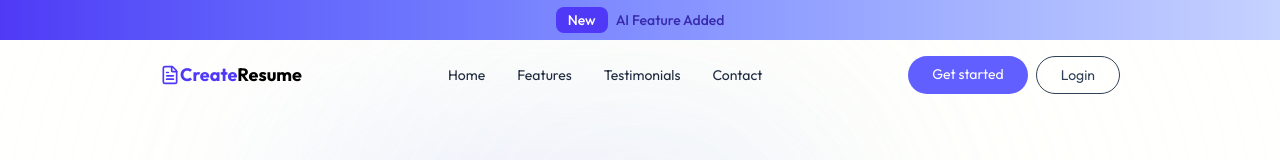
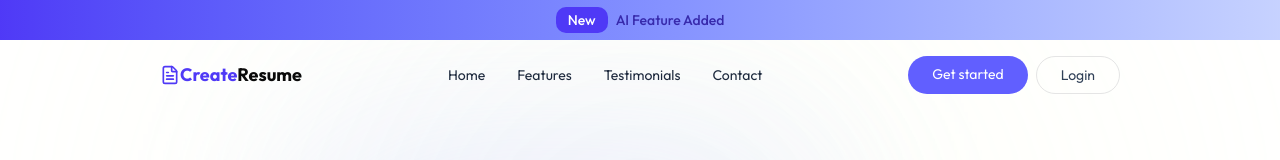
Before and after one commit to Osas706/create-resume, a React (Vite) app in the folder frontend/: page / in a window 1280 px wide. Shown: the top 160 px of the page. Built offline with nearby package versions, Linux system fonts and the light colour scheme; the HTML template or start-up script is replaced by a standard one.

Commit message:
css (updated css )

```diff
--- a/frontend/src/index.css
+++ b/frontend/src/index.css
@@ -1,6 +1,10 @@
 @import url("https://fonts.googleapis.com/css2?family=Outfit:wght@100..900&family=Poppins:ital,wght@0,100;0,200;0,300;0,400;0,500;0,600;0,700;0,800;0,900;1,100;1,200;1,300;1,400;1,500;1,600;1,700;1,800;1,900&family=Roboto:ital,wght@0,100..900;1,100..900&display=swap");
 
 @import "tailwindcss";
+
+@import "tw-animate-css";
+
+@custom-variant dark (&:is(.dark *));
 
 * {
   font-family: "Outfit", sans-serif;
@@ -9,6 +13,14 @@
 @layer base {
   button {
     @apply cursor-pointer;
+  }
+
+  input:not([type='checkbox']){
+    @apply outline-none border border-gray-300 focus:ring-indigo-600 focus:border-indigo-600 rounded-md ;
+  }
+
+  textarea{
+    @apply outline-none border border-gray-300 focus:ring-indigo-600 focus:border-indigo-600 rounded-md resize-none;
   }
 }
 
@@ -28,3 +40,119 @@
 .marquee-reverse {
   animation-direction: reverse;
 }
+
+@theme inline {
+  --radius-sm: calc(var(--radius) - 4px);
+  --radius-md: calc(var(--radius) - 2px);
+  --radius-lg: var(--radius);
+  --radius-xl: calc(var(--radius) + 4px);
+  --color-background: var(--background);
+  --color-foreground: var(--foreground);
+  --color-card: var(--card);
+  --color-card-foreground: var(--card-foreground);
+  --color-popover: var(--popover);
+  --color-popover-foreground: var(--popover-foreground);
+  --color-primary: var(--primary);
+  --color-primary-foreground: var(--primary-foreground);
+  --color-secondary: var(--secondary);
+  --color-secondary-foreground: var(--secondary-foreground);
+  --color-muted: var(--muted);
+  --color-muted-foreground: var(--muted-foreground);
+  --color-accent: var(--accent);
+  --color-accent-foreground: var(--accent-foreground);
+  --color-destructive: var(--destructive);
+  --color-border: var(--border);
+  --color-input: var(--input);
+  --color-ring: var(--ring);
+  --color-chart-1: var(--chart-1);
+  --color-chart-2: var(--chart-2);
+  --color-chart-3: var(--chart-3);
+  --color-chart-4: var(--chart-4);
+  --color-chart-5: var(--chart-5);
+  --color-sidebar: var(--sidebar);
+  --color-sidebar-foreground: var(--sidebar-foreground);
+  --color-sidebar-primary: var(--sidebar-primary);
+  --color-sidebar-primary-foreground: var(--sidebar-primary-foreground);
+  --color-sidebar-accent: var(--sidebar-accent);
+  --color-sidebar-accent-foreground: var(--sidebar-accent-foreground);
+  --color-sidebar-border: var(--sidebar-border);
+  --color-sidebar-ring: var(--sidebar-ring);
+}
+
+:root {
+  --radius: 0.625rem;
+  --background: oklch(1 0 0);
+  --foreground: oklch(0.145 0 0);
+  --card: oklch(1 0 0);
+  --card-foreground: oklch(0.145 0 0);
+  --popover: oklch(1 0 0);
+  --popover-foreground: oklch(0.145 0 0);
+  --primary: oklch(0.205 0 0);
+  --primary-foreground: oklch(0.985 0 0);
+  --secondary: oklch(0.97 0 0);
+  --secondary-foreground: oklch(0.205 0 0);
+  --muted: oklch(0.97 0 0);
+  --muted-foreground: oklch(0.556 0 0);
+  --accent: oklch(0.97 0 0);
+  --accent-foreground: oklch(0.205 0 0);
+  --destructive: oklch(0.577 0.245 27.325);
+  --border: oklch(0.922 0 0);
+  --input: oklch(0.922 0 0);
+  --ring: oklch(0.708 0 0);
+  --chart-1: oklch(0.646 0.222 41.116);
+  --chart-2: oklch(0.6 0.118 184.704);
+  --chart-3: oklch(0.398 0.07 227.392);
+  --chart-4: oklch(0.828 0.189 84.429);
+  --chart-5: oklch(0.769 0.188 70.08);
+  --sidebar: oklch(0.985 0 0);
+  --sidebar-foreground: oklch(0.145 0 0);
+  --sidebar-primary: oklch(0.205 0 0);
+  --sidebar-primary-foreground: oklch(0.985 0 0);
+  --sidebar-accent: oklch(0.97 0 0);
+  --sidebar-accent-foreground: oklch(0.205 0 0);
+  --sidebar-border: oklch(0.922 0 0);
+  --sidebar-ring: oklch(0.708 0 0);
+}
+
+.dark {
+  --background: oklch(0.145 0 0);
+  --foreground: oklch(0.985 0 0);
+  --card: oklch(0.205 0 0);
+  --card-foreground: oklch(0.985 0 0);
+  --popover: oklch(0.205 0 0);
+  --popover-foreground: oklch(0.985 0 0);
+  --primary: oklch(0.922 0 0);
+  --primary-foreground: oklch(0.205 0 0);
+  --secondary: oklch(0.269 0 0);
+  --secondary-foreground: oklch(0.985 0 0);
+  --muted: oklch(0.269 0 0);
+  --muted-foreground: oklch(0.708 0 0);
+  --accent: oklch(0.269 0 0);
+  --accent-foreground: oklch(0.985 0 0);
+  --destructive: oklch(0.704 0.191 22.216);
+  --border: oklch(1 0 0 / 10%);
+  --input: oklch(1 0 0 / 15%);
+  --ring: oklch(0.556 0 0);
+  --chart-1: oklch(0.488 0.243 264.376);
+  --chart-2: oklch(0.696 0.17 162.48);
+  --chart-3: oklch(0.769 0.188 70.08);
+  --chart-4: oklch(0.627 0.265 303.9);
+  --chart-5: oklch(0.645 0.246 16.439);
+  --sidebar: oklch(0.205 0 0);
+  --sidebar-foreground: oklch(0.985 0 0);
+  --sidebar-primary: oklch(0.488 0.243 264.376);
+  --sidebar-primary-foreground: oklch(0.985 0 0);
+  --sidebar-accent: oklch(0.269 0 0);
+  --sidebar-accent-foreground: oklch(0.985 0 0);
+  --sidebar-border: oklch(1 0 0 / 10%);
+  --sidebar-ring: oklch(0.556 0 0);
+}
+
+@layer base {
+  * {
+    @apply border-border outline-ring/50;
+  }
+  body {
+    @apply bg-background text-foreground;
+  }
+}
```
